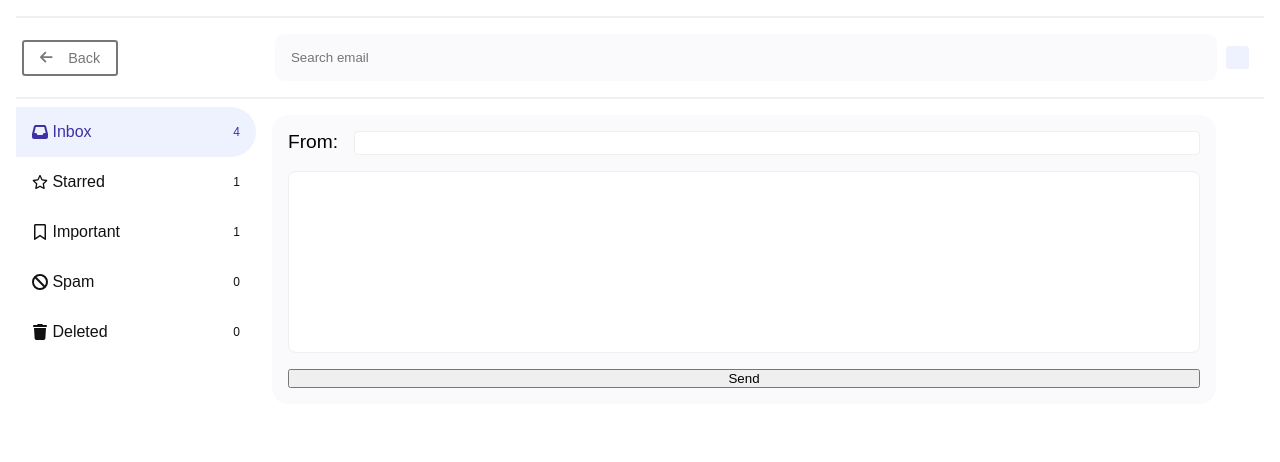
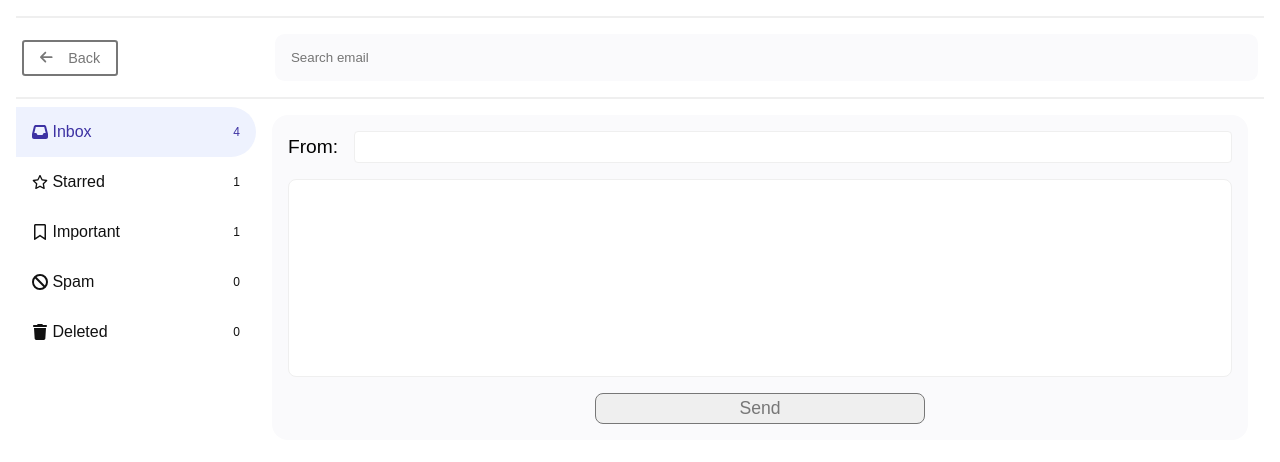
Before and after one commit to ValCrea/MiniEmail, a Vue app: page / in a window 1280 px wide. Both pictures are taken after a click on the button "Compose". Shown: the top 462 px of the page. Built offline with nearby package versions, Linux system fonts and the light colour scheme.

Commit message:
send mail working

```diff
--- a/src/App.vue
+++ b/src/App.vue
@@ -127,6 +127,16 @@ const highlightSearch = () => {
 };
 watch(reading, () => nextTick(highlightSearch));
 watch(userSearch, () => nextTick(highlightSearch));
+
+const inputFrom = ref("");
+const inputContent = ref("");
+const sendMail = () => {
+  writing.value = false;
+  mails.value.push({
+    author: inputFrom.value,
+    content: inputContent.value,
+  });
+};
 </script>
 
 <template>
@@ -175,7 +185,7 @@ watch(userSearch, () => nextTick(highlightSearch));
       />
 
       <button
-        v-if="!reading"
+        v-if="!reading && !writing"
         @click="toggleSelectAll(!selectedAll)"
         class="util__select-all"
       >
@@ -210,16 +220,28 @@ watch(userSearch, () => nextTick(highlightSearch));
       <section v-else-if="writing" class="new-mail">
         <div class="new-mail__from-form">
           <label for="from">From: </label>
-          <input class="new-mail__from" id="from" type="text" />
+          <input
+            v-model="inputFrom"
+            class="new-mail__from"
+            id="from"
+            type="text"
+          />
         </div>
         <textarea
+          v-model="inputContent"
           class="new-mail__content"
           name=""
           id=""
           cols="30"
           rows="10"
         ></textarea>
-        <button class="new-mail__send">Send</button>
+        <button
+          @click="sendMail"
+          :class="{ 'new-mail__send--disabled': !inputFrom || !inputContent }"
+          class="new-mail__send"
+        >
+          Send
+        </button>
       </section>
 
       <section v-else class="mail-list__mails">
@@ -431,7 +453,7 @@ watch(userSearch, () => nextTick(highlightSearch));
 }
 
 .new-mail {
-  width: calc(100% - 19rem);
+  width: calc(100% - 15rem);
   padding: 1rem;
   margin: 1rem;
 
@@ -451,10 +473,12 @@ watch(userSearch, () => nextTick(highlightSearch));
 
     display: flex;
     flex-direction: row;
+    align-items: center;
     gap: 1rem;
   }
 
   &__from {
+    padding: 0.25rem;
     font-size: 1.2rem;
     border: solid 1px $light-gray;
     border-radius: 0.25rem;
@@ -469,6 +493,8 @@ watch(userSearch, () => nextTick(highlightSearch));
 
   &__content {
     max-width: 100%;
+    padding: 0.5rem;
+
     font-size: 1rem;
 
     border: solid 1px $light-gray;
@@ -480,6 +506,29 @@ watch(userSearch, () => nextTick(highlightSearch));
     &:focus {
       outline: none;
       border: solid 1px $gray;
+    }
+  }
+
+  &__send {
+    padding: 0.25rem;
+    width: 35%;
+
+    font-size: 1.1rem;
+    border: solid 1px $gray;
+    border-radius: 0.5rem;
+    background-color: $white;
+
+    align-self: center;
+    cursor: pointer;
+
+    &:hover {
+      background-color: $light-gray;
+    }
+
+    &--disabled {
+      cursor: not-allowed;
+      color: $gray;
+      background-color: $light-gray;
     }
   }
 }
```
